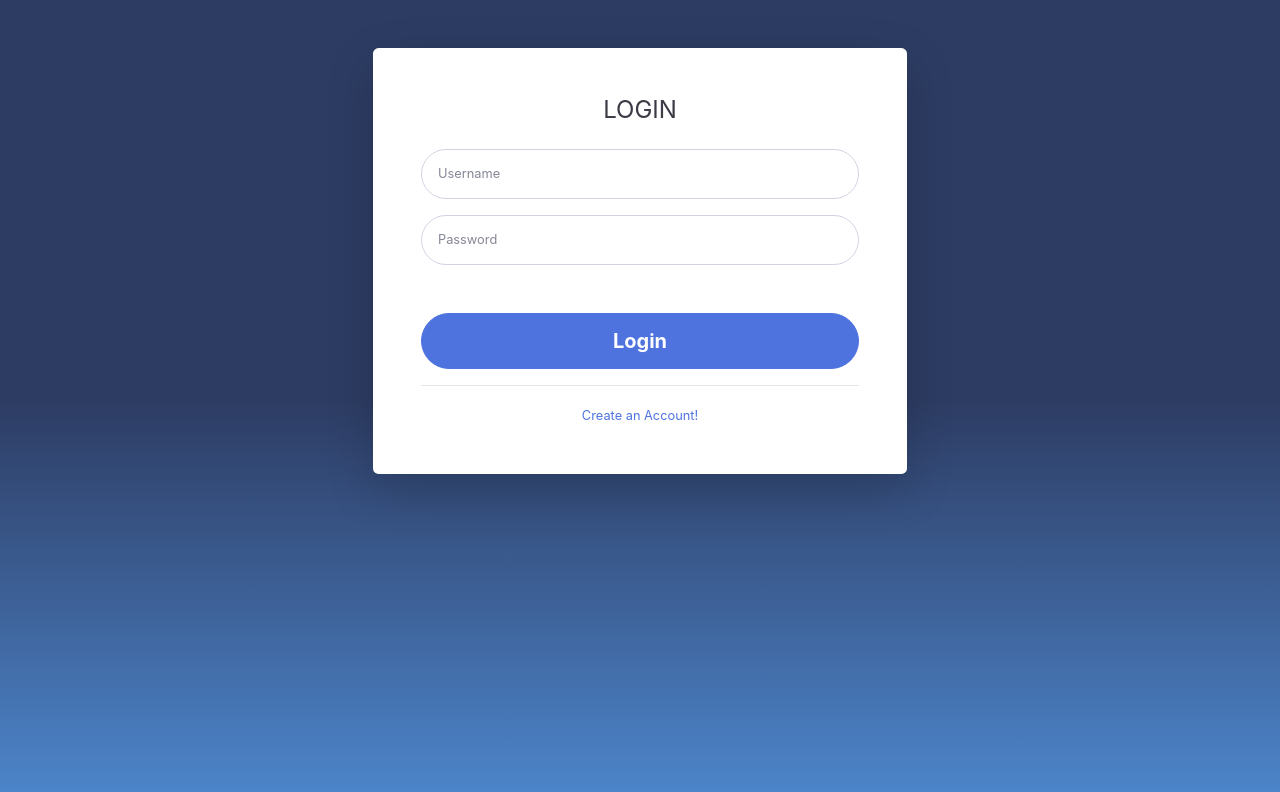
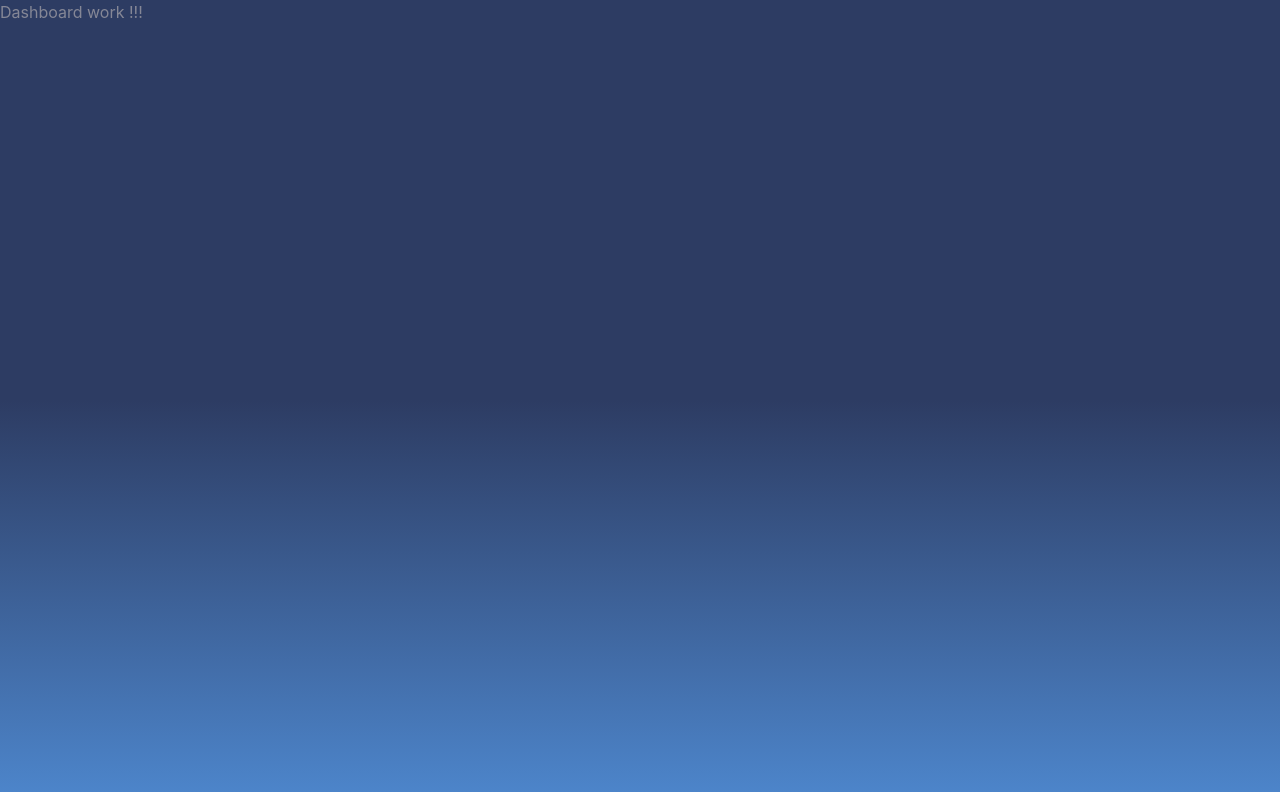
Before and after one commit to quocanh969/UberTutor_Admin, a React (Create React App) app: page /dashboard in a window 1280 px wide. Before the commit this address led to /login. Shown: the top 792 px of the page. Built offline with nearby package versions, Linux system fonts and the light colour scheme; sample sign-in values are in the browser's storage.

Commit message:
add private route and dashboard component

```diff
--- a/src/App.js
+++ b/src/App.js
@@ -4,6 +4,9 @@ import './App.css';
 import { BrowserRouter, Switch,Route, Redirect } from 'react-router-dom';
 import LoginContainer from './Login/Login.container';
 import RegisterContainer from './Register/Register.container';
+import DashboardContainer from './Dashboard/Dashboard.container';
+
+import { PrivateRoute } from './Routes/PrivateRoute';
 
 function App() {
   return (
@@ -12,6 +15,7 @@ function App() {
         <Switch>
           <Route path="/login" exact component={LoginContainer}></Route>
           <Route path="/register" exact component={RegisterContainer}></Route>
+          <PrivateRoute path="/dashboard" exact component={DashboardContainer}></PrivateRoute>
           <Redirect to='/login' />
         </Switch>
       </BrowserRouter>
--- /dev/null
+++ b/src/Dashboard/Dashboard.container.js
@@ -0,0 +1,17 @@
+import { connect } from 'react-redux'
+
+import Dashboard from './Dashboard'
+
+const mapStateToProps = (state) => {
+    return state;
+}
+
+const mapDispatchToProps = dispatch => {
+    return {
+
+    }
+}
+
+const DashboardContainer =  connect(mapStateToProps, mapDispatchToProps)(Dashboard);
+
+export default DashboardContainer;
--- /dev/null
+++ b/src/Dashboard/Dashboard.js
@@ -0,0 +1,13 @@
+import React, { Component } from 'react'
+
+class Dashboard extends Component {
+    render() {
+        return (
+            <div>
+                Dashboard work !!!
+            </div>
+        )
+    }
+}
+
+export default Dashboard;
--- /dev/null
+++ b/src/Dashboard/Dashboard.reducer.js
@@ -0,0 +1,8 @@
+const DashboardReducer = (state = {}, action) => {
+    switch (action.type) {
+        default:
+            return state
+    }
+}
+
+export default DashboardReducer;
--- a/src/Login/Login.js
+++ b/src/Login/Login.js
@@ -18,7 +18,7 @@ export default class Login extends Component {
                                         <div className="col">
                                             <div className="p-5">
                                                 <div className="text-center">
-                                                    <h1 className="h4 text-gray-900 mb-4">LOGIN</h1>
+                                                    <h1 className="h4 text-gray-900 mb-4">ADMIN LOGIN</h1>
                                                 </div>
                                                 <form className="user">
                                                     <div className="form-group">
@@ -32,6 +32,9 @@ export default class Login extends Component {
                                                     </a>
                                                 </form>
                                                 <hr />
+                                                <div className="text-center">
+                                                    <a className="small" href="forgot-password.html">Forgot Password?</a>
+                                                </div>
                                                 <div className="text-center">
                                                     <NavLink className="small" to="/register">Create an Account!</NavLink>
                                                 </div>
--- a/src/Reducers/reducer.js
+++ b/src/Reducers/reducer.js
@@ -2,11 +2,13 @@ import { combineReducers } from "redux";
 
 import LoginReducer from '../Login/Login.reducer';
 import RegisterReducer from '../Register/Register.reducer';
+import DashboardReducer from '../Dashboard/Dashboard.reducer';
 
 const reducer = combineReducers(
     {
         LoginReducer,
         RegisterReducer,
+        DashboardReducer,
     }
 )
 
--- a/src/Register/Register.js
+++ b/src/Register/Register.js
@@ -16,7 +16,7 @@ class Register extends Component {
                                         <div className="col">
                                             <div className="p-5">
                                                 <div className="text-center">
-                                                    <h1 className="h4 text-gray-900 mb-4">Create an Account!</h1>
+                                                    <h1 className="h4 text-gray-900 mb-4">Create an Account for Admin!</h1>
                                                 </div>
                                                 <form className="user">
                                                     <div className="form-group row">
--- /dev/null
+++ b/src/Routes/PrivateRoute.js
@@ -0,0 +1,65 @@
+import React from 'react';
+import { Route, Redirect } from 'react-router-dom';
+
+export const PrivateRoute = ({ component: Component, ...rest }) => {
+    return (
+        <Route {...rest} render={
+            (props) => {
+                let user = localStorage.getItem('user');
+                /*
+                let setupTime = localStorage.getItem('setTimeLogIn');
+                let now = new Date().getTime();
+                */
+                //if (user && user.user !== false && setupTime - now < 6 * 60 * 60 * 1000) {
+                if (user) {
+                    return (
+                        <Component {...props}></Component>
+                    );
+                }
+                else {
+                    localStorage.removeItem('user');
+                    /*
+                    localStorage.removeItem('setTimeLogIn');
+                    localStorage.removeItem('isBotMode');
+                    localStorage.removeItem('room');
+                    */
+                    return (
+                        <Redirect to={
+                            {
+                                pathname: '/login',
+                                state: {
+                                    from: props.location,
+                                }
+                            }
+                        }
+                        ></Redirect>
+                    );
+                }
+            }
+        }
+        ></Route>
+    );
+}
+
+export const LoginRoute = ({ component: Component, ...rest }) => {
+    return (
+        <Route {...rest} render={
+            (props) => {
+                return (// kiểm tra xem đã có thông tin người dùng trong localStorage chưa
+                    localStorage.getItem('user')
+                        ? <Redirect to={
+                            {
+                                pathname: '/dashboard',
+                                state: {
+                                    from: props.location,
+                                }
+                            }
+                        }
+                        ></Redirect>
+                        : <Component {...props}></Component>
+                );
+            }
+        }
+        ></Route>
+    );
+}
```
Also changed, not shown: 1 other file (tests, documents, lock files or other folders).
